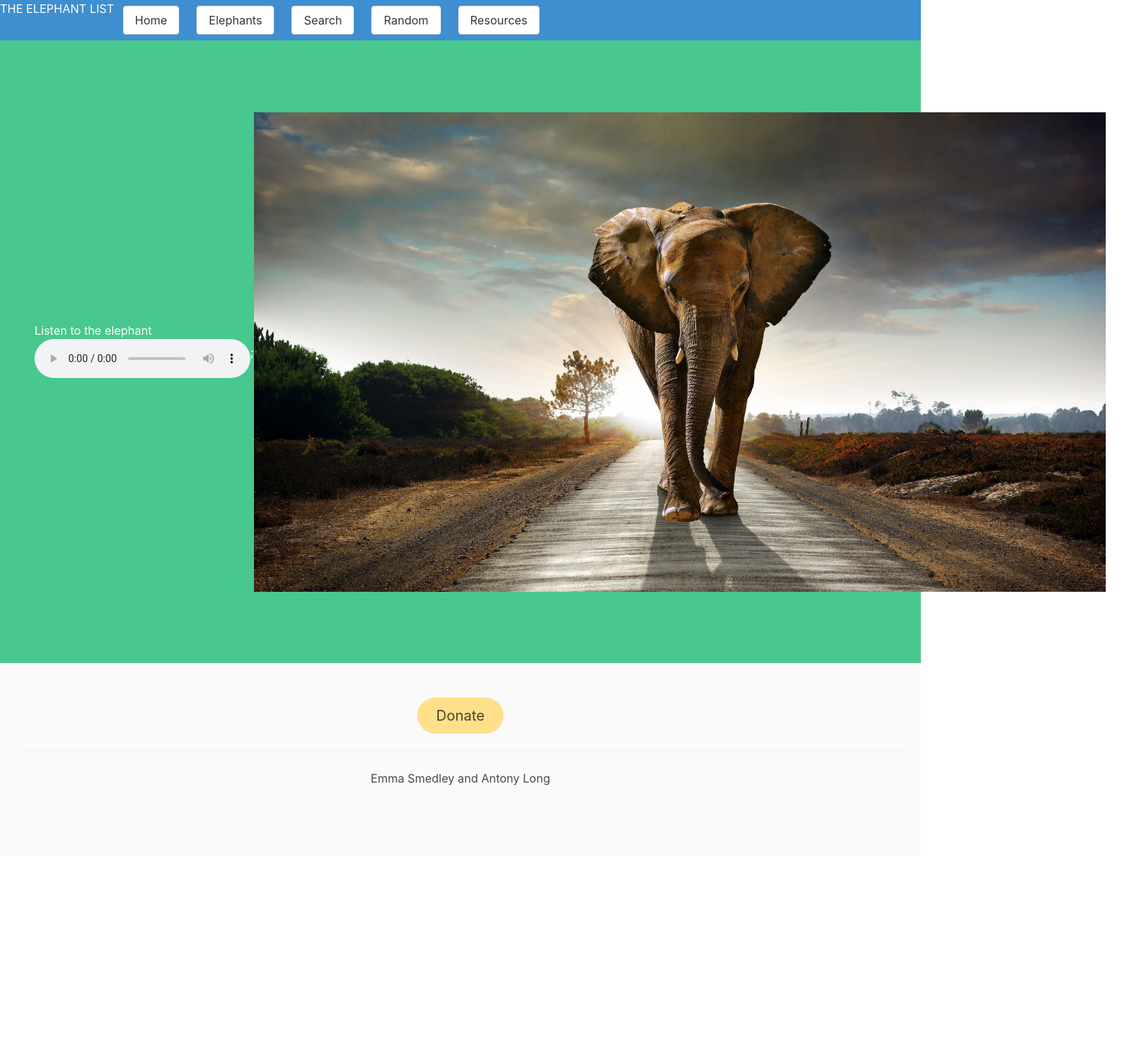
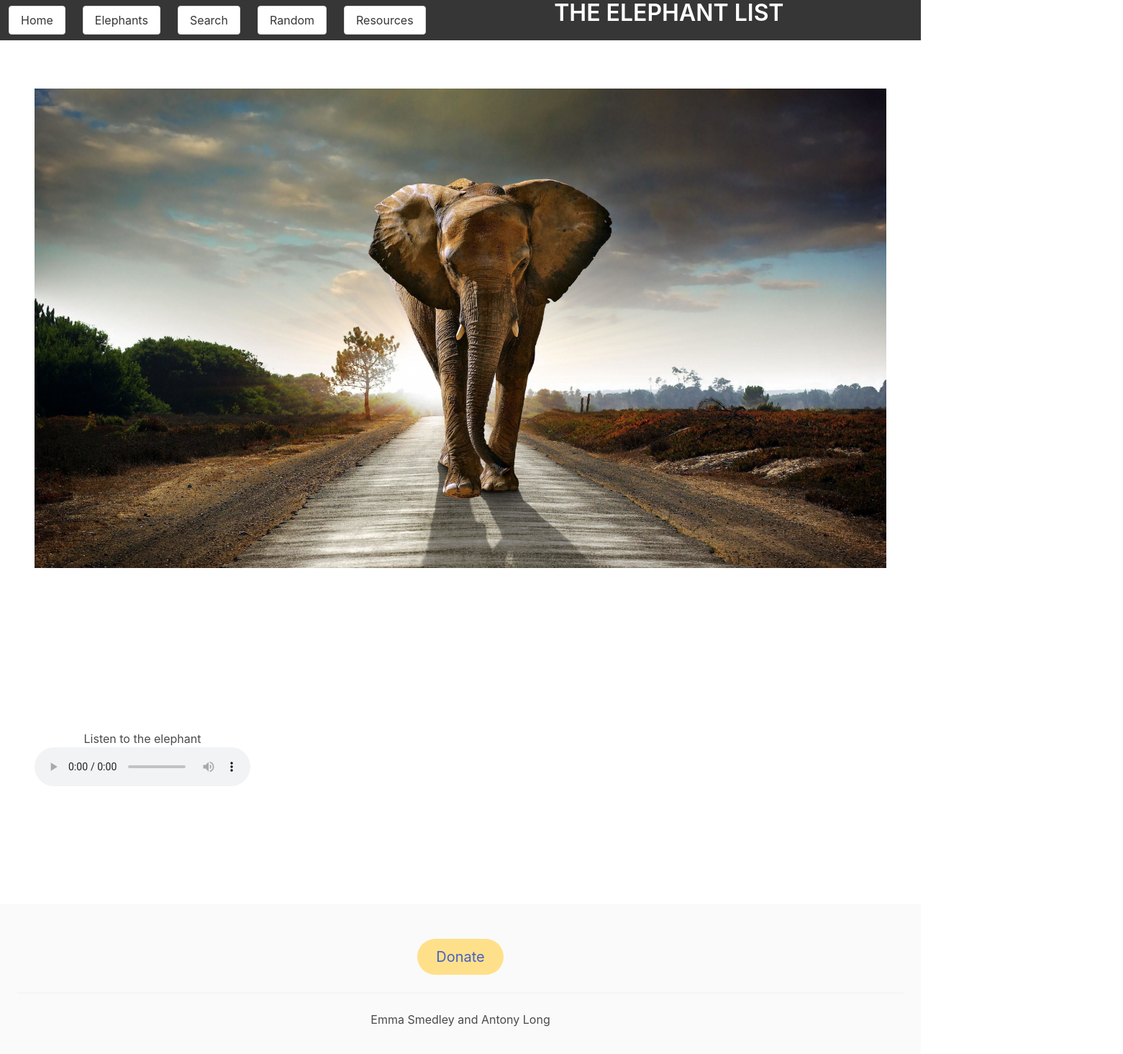
Before and after one commit to EmmaSmedley87/general-assembly-projects, a React (Create React App) app: page / in a window 1280 px wide. Shown: the top 1464 px of the page at 72% size, 1561 px wide, since content can reach past the window. Before the commit the page ends 1189 px from the top, so only its background shows below. Built offline with nearby package versions, Linux system fonts and the light colour scheme; what @lyket/react would draw is missing.

Commit message:
some styling stuff

```diff
--- a/src/components/Footer.js
+++ b/src/components/Footer.js
@@ -6,7 +6,13 @@ const Footer = () => {
       <footer className="footer is-small">
         <div className="content has-text-centered">
           <button className="button is-warning is-medium is-rounded">
-            Donate
+            <a
+              href="https://www.savetheelephants.org/get-involved/donate-3/"
+              target="_blank"
+              rel="noreferrer"
+            >
+              Donate
+            </a>
           </button>
           <hr />
           <p>Emma Smedley and Antony Long</p>
--- a/src/components/Home.js
+++ b/src/components/Home.js
@@ -3,22 +3,36 @@ import elephantIcon from "../styles/images/elephant.jpeg";
 
 const Home = () => {
   return (
-    <section className="hero is-fullheight is-success">
+    <>
+      <section className="hero is-fullheight">
         <div className="hero-body">
-        <figure>
+          <img src={elephantIcon} alt="This is an elephant" />
+        </div>
+      </section>
+      <section className="hero is-halfheight">
+        <div className="hero-body">
+          <figure className="has-text-centered">
             <figcaption>Listen to the elephant</figcaption>
             <audio controls src="http://ring-nature.com/tones/elephant.mp3">
               Your browser does not support the <code>audio</code> element.
             </audio>
           </figure>
-        ;
-        <img src={elephantIcon} alt="This is an elephant" />
-        <div className="container has-text-centered">
-          <p className="title">THE ELEPHANT LIST</p>
-          <p className="subtitle">A list of elephants!</p>
-        </div>
         </div>
       </section>
+    </>
+
+    // <section className="hero is-fullheight is-light">
+    //   <div className="hero-body">
+    //     <img src={elephantIcon} alt="This is an elephant" />
+    //     <br  />
+    //     <figure>
+    //       <figcaption>Listen to the elephant</figcaption>
+    //       <audio controls src="http://ring-nature.com/tones/elephant.mp3">
+    //         Your browser does not support the <code>audio</code> element.
+    //       </audio>
+    //     </figure>
+    //   </div>
+    // </section>
   );
 };
 
--- a/src/components/Navbar.js
+++ b/src/components/Navbar.js
@@ -3,12 +3,9 @@ import { Link } from "react-router-dom";
 
 const Navbar = () => {
   return (
-    <section className="hero is-info">
+    <section className="hero is-dark">
       <div className="hero-head">
         <nav className="navbar">
-          <div className="navbar-brand">
-            <p>THE ELEPHANT LIST</p>
-          </div>
           <div className="navbar-menu">
             <div className="navbar-start">
               <div className="navbar-item">
@@ -37,6 +34,11 @@ const Navbar = () => {
                 </Link>
               </div>
             </div>
+
+            <div className="navbar-brand text-is-centered">
+              <h1 className="title">THE ELEPHANT LIST</h1>
+            </div>
+
             <div className="navbar-end">
               <div className="navbar-item">
                 {/* <div className="button">Register</div>
--- a/src/components/Resources.js
+++ b/src/components/Resources.js
@@ -2,7 +2,7 @@ import React from "react";
 
 const Resources = () => {
   return (
-    <section className="hero is-fullheight is-primary">
+    <section className="hero is-fullheight is-light">
       <div className="hero-body">
         <div className="container has-text-centered">
           <ul>
```
Also changed, not shown: 1 other file (tests, documents, lock files or other folders). Lines whose indentation alone changed are shown as unchanged.
